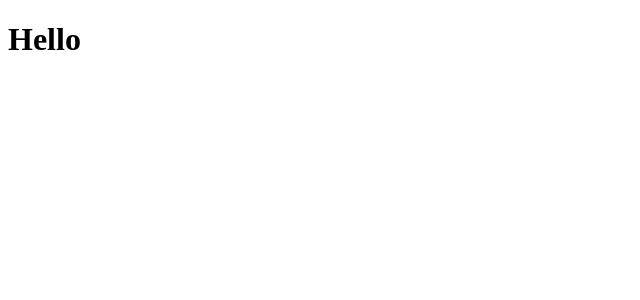
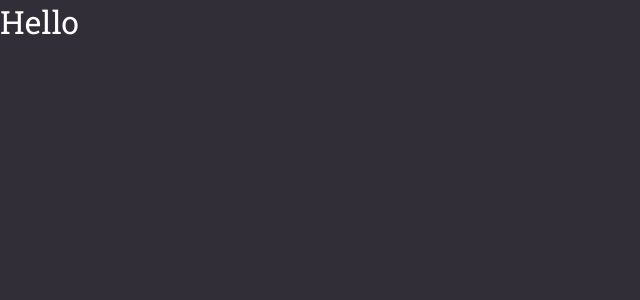
Before and after one commit to Hechprad/GoBarber-Front-end-Web-ReactJS, a React (Create React App) app: page / in a window 1280 px wide. Shown: the top 300 px of the page, without its empty margins (0-640 px from the left). Built offline with nearby package versions, Linux system fonts and the light colour scheme.

Commit message:
[develop] - Global style added

```diff
--- a/package.json
+++ b/package.json
@@ -14,7 +14,7 @@
     "react-dom": "^16.13.1",
     "react-router-dom": "^5.2.0",
     "react-scripts": "3.4.1",
-    "styled-components": "^5.1.0",
+    "styled-components": "^5.1.1",
     "typescript": "~3.7.2"
   },
   "scripts": {
--- a/public/index.html
+++ b/public/index.html
@@ -4,7 +4,10 @@
     <meta charset="utf-8" />
     <meta name="viewport" content="width=device-width, initial-scale=1" />
     <meta name="theme-color" content="#FF9000" />
+
     <title>Go Barber</title>
+
+    <link href="https://fonts.googleapis.com/css2?family=Roboto+Slab:wght@400;600&display=swap" rel="stylesheet" />
   </head>
   <body>
     <noscript>You need to enable JavaScript to run this app.</noscript>
--- a/src/App.tsx
+++ b/src/App.tsx
@@ -1,5 +1,12 @@
 import React from 'react';
 
-const App: React.FC = () => <h1>Hello</h1>;
+import GlobalStyle from './styles/global';
+
+const App: React.FC = () => (
+  <>
+    <h1>Hello</h1>
+    <GlobalStyle />
+  </>
+);
 
 export default App;
--- /dev/null
+++ b/src/styles/global.ts
@@ -0,0 +1,29 @@
+import { createGlobalStyle } from 'styled-components';
+
+export default createGlobalStyle`
+  * {
+    margin: 0;
+    padding: 0;
+    box-sizing: border-box;
+    outline: 0;
+  }
+
+  body {
+    background: #312E38;
+    color: #FFF;
+    -webkit-font-smoothing: antialiased;
+  }
+
+  body, input, button {
+    font-family: 'Roboto Slab', serif;
+    font-size: 16px;
+  }
+
+  h1, h2, h3, h4, h5, h6, strong {
+    font-weight: 500;
+  }
+
+  button {
+    cursor: pointer;
+  }
+`;
```
Also changed, not shown: 1 other file (tests, documents, lock files or other folders).
